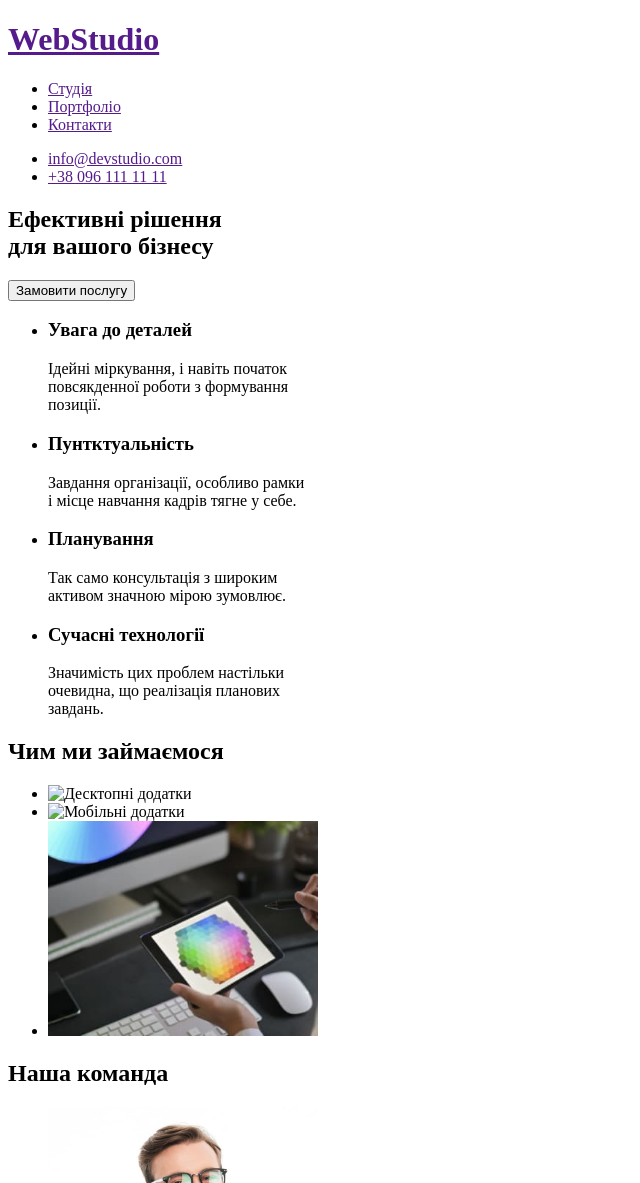
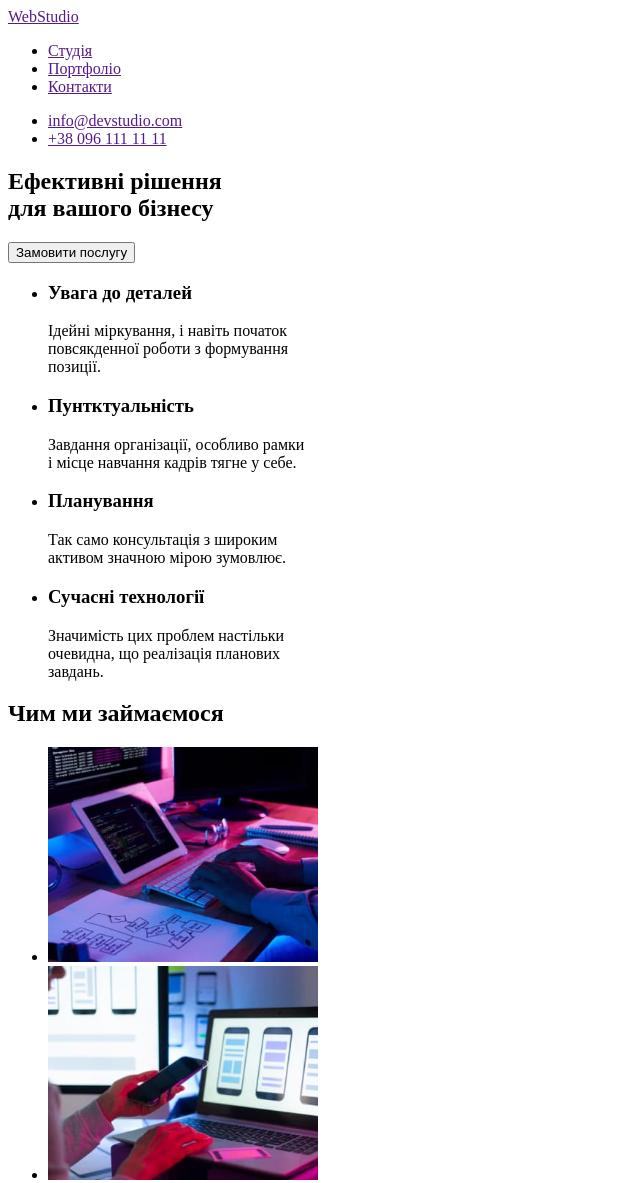
Before and after one commit to VladislavD1804/goit-markup-hw-0, a plain HTML site: page index.html in a window 1280 px wide. Shown: the top 1183 px of the page, without its empty margins (0-640 px from the left). Drawn offline with Linux system fonts and the light colour scheme.

Commit message:
Update index.html

```diff
--- a/index.html
+++ b/index.html
@@ -1,5 +1,5 @@
 <!DOCTYPE html>
-<html lang="X-UA-Compatible">
+<html lang="ru">
   <head>
     <meta charset="UTF-8" />
     <meta http-equiv="X-UA-Compatible" content="IE=edge" />
@@ -8,7 +8,7 @@
   </head>
   <body>
     <header>
-      <a href=""><h1>WebStudio</h1></a>
+      <a href="">WebStudio</a>
       <nav>
         <ul>
           <li><a href="">Студія</a></li>
@@ -27,7 +27,7 @@
           Ефективні рішення <br />
           для вашого бізнесу
         </h1>
-        <button type="">Замовити послугу</button>
+        <button type="button">Замовити послугу</button>
       </section>
     </div>
     <section>
@@ -39,10 +39,7 @@
             повсякденної роботи з формування<br />
             позиції.
           </p>
-
-          <p></p>
         </li>
-
         <li>
           <h3>Пунтктуальність</h3>
           <p>
@@ -69,12 +66,21 @@
     </section>
     <section>
       <h2>Чим ми займаємося</h2>
+
       <ul>
         <li>
-          <img src="./images/img (1).jpg" alt="Десктопні додатки" width="270" />
+          <img
+            src="./images/imgdesktopdodatki.jpg"
+            alt="Десктопні додатки"
+            width="270"
+          />
         </li>
         <li>
-          <img src="./images/img (2).jpg" alt="Мобільні додатки" width="270" />
+          <img
+            src="./images/imgdodatki.jpg"
+            alt="Мобільні додатки"
+            width="270"
+          />
         </li>
         <li>
           <img src="./images/img.jpg" alt="Дизайнерські рішення" width="270" />
@@ -109,7 +115,7 @@
     <main></main>
     <footer>
       <a href=""><h2>WebStudio</h2></a>
-      <adress>м. Київ, пр-т Лесі Українки, 26</adress>
+      <address>м. Київ, пр-т Лесі Українки, 26</address>
       <address>info@devstudio.com</address>
       <address>+38 096 111 11 11</address>
     </footer>
```
